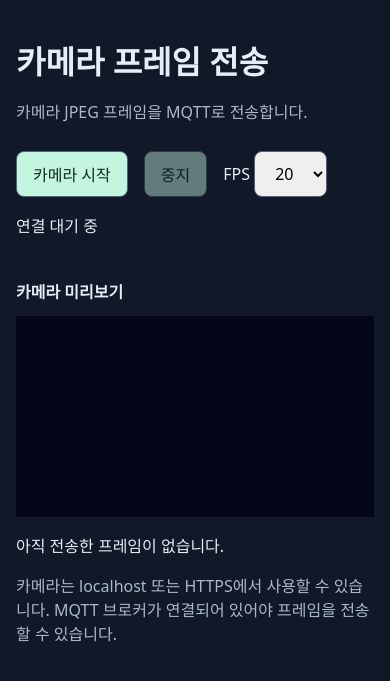
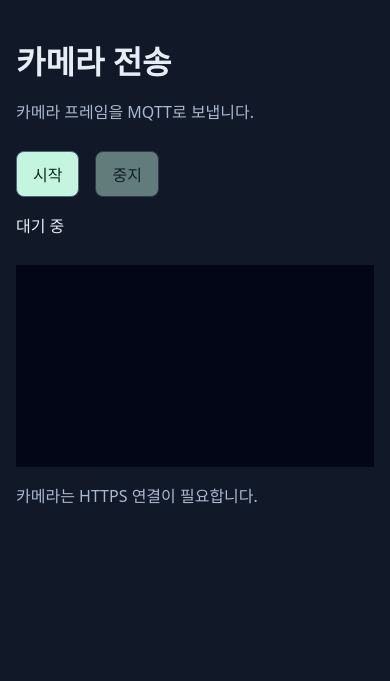
Before and after one commit to david-laugh/hand-gesture-whiteboard, a FastAPI app: page / in a window 390 px wide. Shown: the top 681 px of the page. Run offline with FastAPI, Linux system fonts and the light colour scheme.

Commit message:
docs(gateway): add Cloudflare tunnel camera access
Document HTTPS tunnel access for phone cameras and reduce the sender page to connection controls, preview, and transfer status.

```diff
--- a/services/gateway/static/app.js
+++ b/services/gateway/static/app.js
@@ -2,13 +2,12 @@ const $ = id => document.getElementById(id);
 const capture = document.createElement('canvas');
 const ctx = capture.getContext('2d');
 let stream, socket, timer, running = false, generation = 0, frameId = 0;
-const captured = new Map();
 function stop(message = '중지됨') {
   running = false; generation++; clearTimeout(timer);
   stream?.getTracks().forEach(track => track.stop()); stream = null;
   if (socket) { socket.onclose = null; socket.close(); socket = null; }
   $('video').srcObject = null; $('start').disabled = false; $('stop').disabled = true;
-  captured.clear(); $('status').textContent = message;
+  $('status').textContent = message;
 }
 async function sendFrame(token) {
   if (!running || token !== generation) return;
@@ -27,12 +26,9 @@ async function sendFrame(token) {
       const metadata = new TextEncoder().encode(JSON.stringify({frame_id: id, captured_at_ms: capturedAt, width: capture.width, height: capture.height, jpeg_quality: 70, mirrored: true}));
       const packet = new Uint8Array(4 + metadata.length + jpeg.length);
       new DataView(packet.buffer).setUint32(0, metadata.length); packet.set(metadata, 4); packet.set(jpeg, 4 + metadata.length);
-      captured.set(id, capturedAt);
-      while (captured.size > 300) captured.delete(captured.keys().next().value);
       socket.send(packet);
-      $('metrics').textContent = `프레임 ${id} 전송 · ${capture.width}×${capture.height} · JPEG ${Math.round(jpeg.length / 1024)} KB`;
     }
-    if (running && token === generation) timer = setTimeout(() => sendFrame(token), 1000 / Number($('fps').value));
+    if (running && token === generation) timer = setTimeout(() => sendFrame(token), 50);
   } catch (error) { stop(error.message); }
 }
 $('start').onclick = async () => {
@@ -50,7 +46,7 @@ $('start').onclick = async () => {
       try {
         const message = JSON.parse(event.data);
         if (message.message_type === 'hello') {
-          running = true; $('stop').disabled = false; $('status').textContent = `연결됨 · ${message.session_id.slice(0,8)}`; sendFrame(token);
+          running = true; $('stop').disabled = false; $('status').textContent = '전송 중'; sendFrame(token);
         } else if (message.message_type === 'error') $('status').textContent = `${message.code}: ${message.message}`;
       } catch (error) { stop(error.message); }
     };
--- a/services/gateway/static/styles.css
+++ b/services/gateway/static/styles.css
@@ -1,13 +1,11 @@
 :root { font-family: system-ui, sans-serif; color: #e6edf6; background: #111827; }
-body { margin: 0 auto; max-width: 1500px; padding: 24px; }
+body { margin: 0 auto; max-width: 720px; padding: 24px; }
 h1 { margin-bottom: 8px; } h2 { font-size: 1rem; }
 header p, .hint { color: #aab8cf; }
 .controls { display: flex; gap: 16px; align-items: center; flex-wrap: wrap; margin: 28px 0; }
 button, select { font: inherit; padding: 10px 16px; border-radius: 8px; border: 1px solid #52627b; }
 button { cursor: pointer; background: #c3f5df; color: #102b24; }
 button:disabled { opacity: .45; cursor: default; }
-.panels { display: grid; grid-template-columns: minmax(0, 720px); gap: 24px; }
-.panels section { min-width: 0; }
 .preview { position: relative; aspect-ratio: 16 / 9; background: #020617; }
 video { display: block; width: 100%; }
 video { height: 100%; object-fit: contain; transform: scaleX(-1); }
--- a/services/gateway/templates/index.html
+++ b/services/gateway/templates/index.html
@@ -3,23 +3,21 @@
 <head>
   <meta charset="utf-8">
   <meta name="viewport" content="width=device-width, initial-scale=1">
-  <title>손동작 화이트보드</title>
+  <title>카메라 전송</title>
   <link rel="stylesheet" href="/static/styles.css">
   <script type="module" src="/static/app.js"></script>
 </head>
 <body>
-  <header><h1>카메라 프레임 전송</h1><p>카메라 JPEG 프레임을 MQTT로 전송합니다.</p></header>
+  <header><h1>카메라 전송</h1><p>카메라 프레임을 MQTT로 보냅니다.</p></header>
   <main>
     <section class="controls" aria-label="카메라 제어">
-      <button id="start">카메라 시작</button><button id="stop" disabled>중지</button>
-      <label>FPS <select id="fps"><option>10</option><option selected>20</option><option>30</option></select></label>
-      <p id="status" role="status">연결 대기 중</p>
+      <button id="start">시작</button><button id="stop" disabled>중지</button>
+      <p id="status" role="status">대기 중</p>
     </section>
     <div class="panels">
-      <section><h2>카메라 미리보기</h2><div class="preview"><video id="video" autoplay muted playsinline></video></div></section>
+      <div class="preview"><video id="video" autoplay muted playsinline></video></div>
     </div>
-    <p id="metrics">아직 전송한 프레임이 없습니다.</p>
-    <p class="hint">카메라는 localhost 또는 HTTPS에서 사용할 수 있습니다. MQTT 브로커가 연결되어 있어야 프레임을 전송할 수 있습니다.</p>
+    <p class="hint">카메라는 HTTPS 연결이 필요합니다.</p>
   </main>
 </body>
 </html>
```
Also changed, not shown: services/gateway/README.md.
